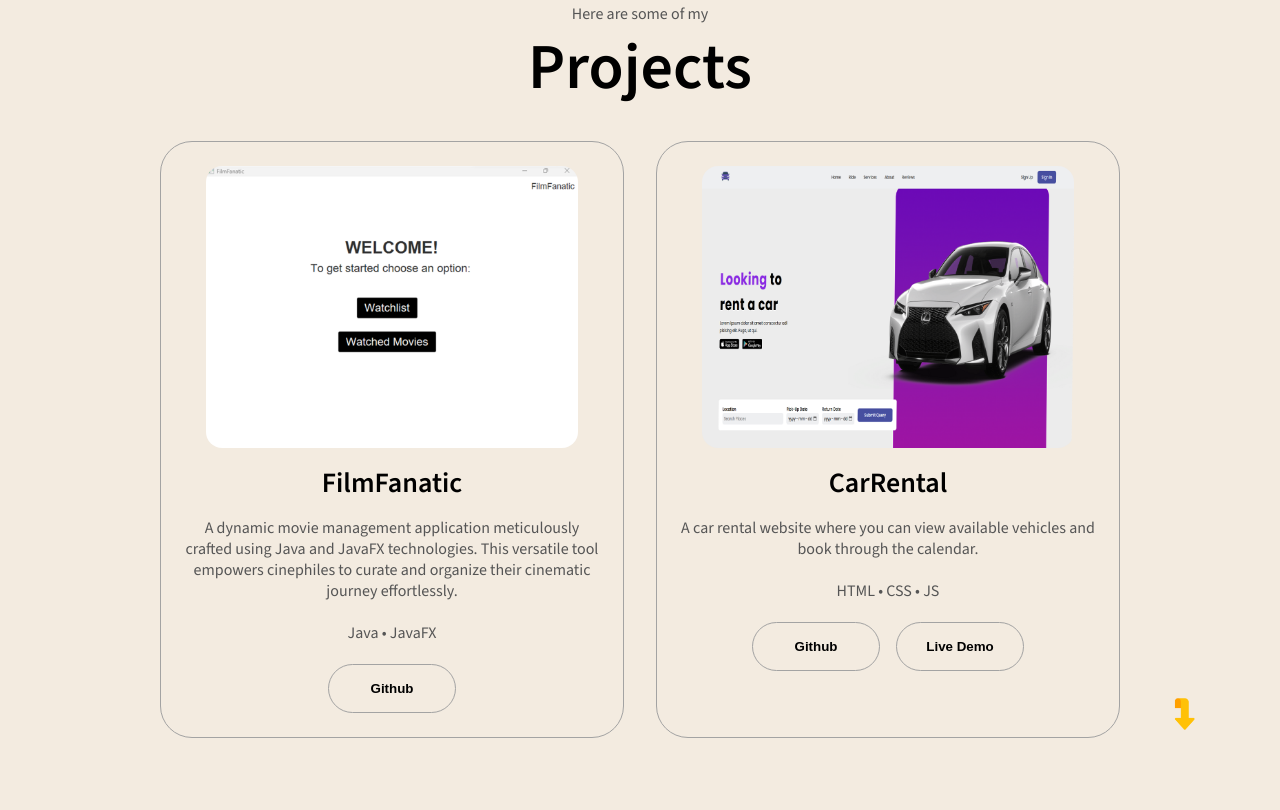
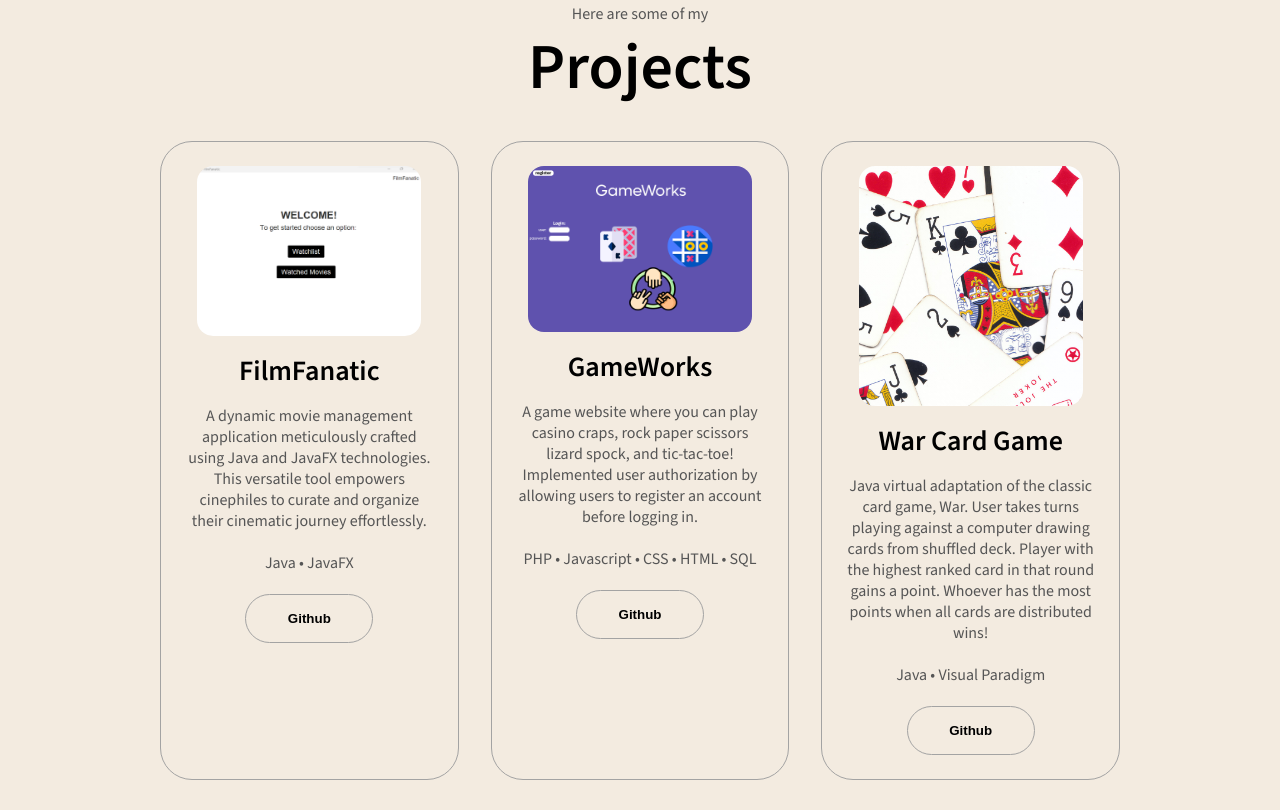
Before and after one commit to YassineAssim23/YassineAssim23.github.io, a plain HTML site: page index.html in a window 1280 px wide. Shown: the part 2461-3271 px from the top of the page. Drawn offline with nearby package versions, Linux system fonts and the light colour scheme.

Commit message:
Added 2 projects
Added gameworks and wargame projects

```diff
--- a/index.html
+++ b/index.html
@@ -294,17 +294,6 @@
                   <p>Intermediate</p>
                 </div>
               </article>
-              <!-- Skill: Node.js -->
-              <article>
-                <!-- Node.js icon -->
-                <img src="./assets/nodeicon.png" alt="Node icon" class="icon" />
-                <div>
-                  <!-- Skill name: Node.js -->
-                  <h3>Node.js</h3>
-                  <!-- Skill experience level -->
-                  <p>Basic</p>
-                </div>
-              </article>
               <!-- Skill: PHP -->
               <article>
                 <!-- PHP icon -->
@@ -388,6 +377,69 @@
             <div class="btn-container">
               <a
                 href="https://github.com/YassineAssim23/filmfanatic"
+                target="_blank"
+              >
+                <button class="btn btn-color-2 project-btn">Github</button>
+              </a>
+            </div>
+          </div>
+
+           <!-- Container for the first project details -->
+           <div class="details-container color-container">
+            <!-- Container for project image -->
+            <div class="article-container">
+              <!-- Project image -->
+              <img
+                src="./assets/gameworks.png"
+                alt="Project 4"
+                class="project-img"
+              />
+            </div>
+            <!-- Project title -->
+            <h2 class="experience-sub-title project-title">GameWorks</h2>
+            <!-- Project description -->
+            <p>
+              A game website where you can play casino craps, rock paper scissors lizard spock, and tic-tac-toe! Implemented user authorization by allowing users to register an account before logging in.
+            </p>
+            <br />
+            <!-- Technologies used -->
+            <p>PHP • Javascript • CSS • HTML • SQL</p>
+            <br />
+            <!-- Button to GitHub repository -->
+            <div class="btn-container">
+              <a
+                href="https://github.com/YassineAssim23/gameworks"
+                target="_blank"
+              >
+                <button class="btn btn-color-2 project-btn">Github</button>
+              </a>
+            </div>
+          </div>
+
+          <div class="details-container color-container">
+            <!-- Container for project image -->
+            <div class="article-container">
+              <!-- Project image -->
+              <img
+                src="./assets/wargame.jpg"
+                alt="Project 3"
+                class="project-img"
+              />
+            </div>
+            <!-- Project title -->
+            <h2 class="experience-sub-title project-title">War Card Game</h2>
+            <!-- Project description -->
+            <p>
+              Java virtual adaptation of the classic card game, War. User takes turns playing against a computer drawing cards from shuffled deck. Player with the highest ranked card in that round gains a point. Whoever has the most points when all cards are distributed wins!
+            </p>
+            <br />
+            <!-- Technologies used -->
+            <p>Java • Visual Paradigm</p>
+            <br />
+            <!-- Button to GitHub repository -->
+            <div class="btn-container">
+              <a
+                href="https://github.com/tobeytheghost/WarGameDeliverable"
                 target="_blank"
               >
                 <button class="btn btn-color-2 project-btn">Github</button>
```
Also changed, not shown: assets/gameworks.png (added), assets/wargame.jpg (added).
